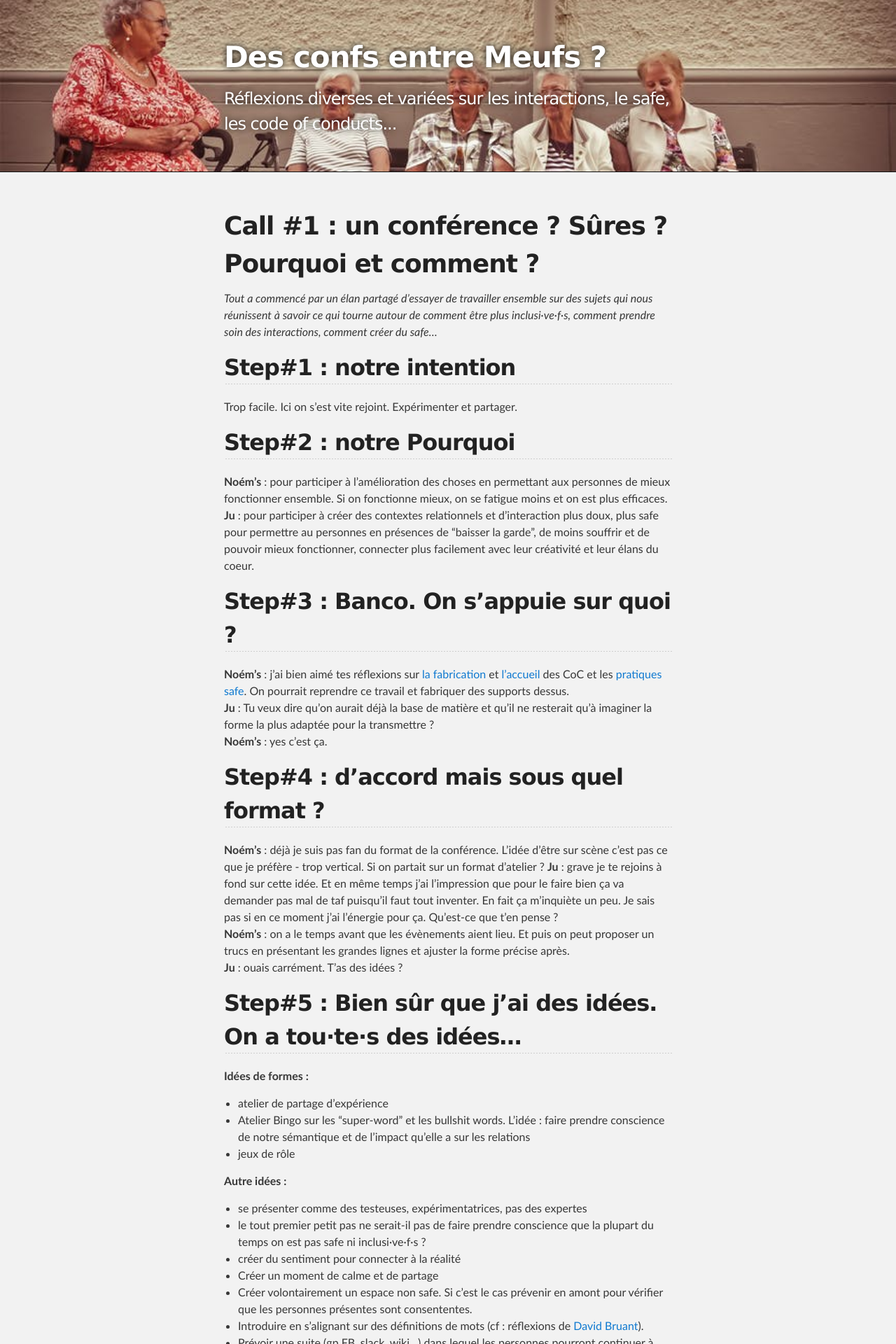
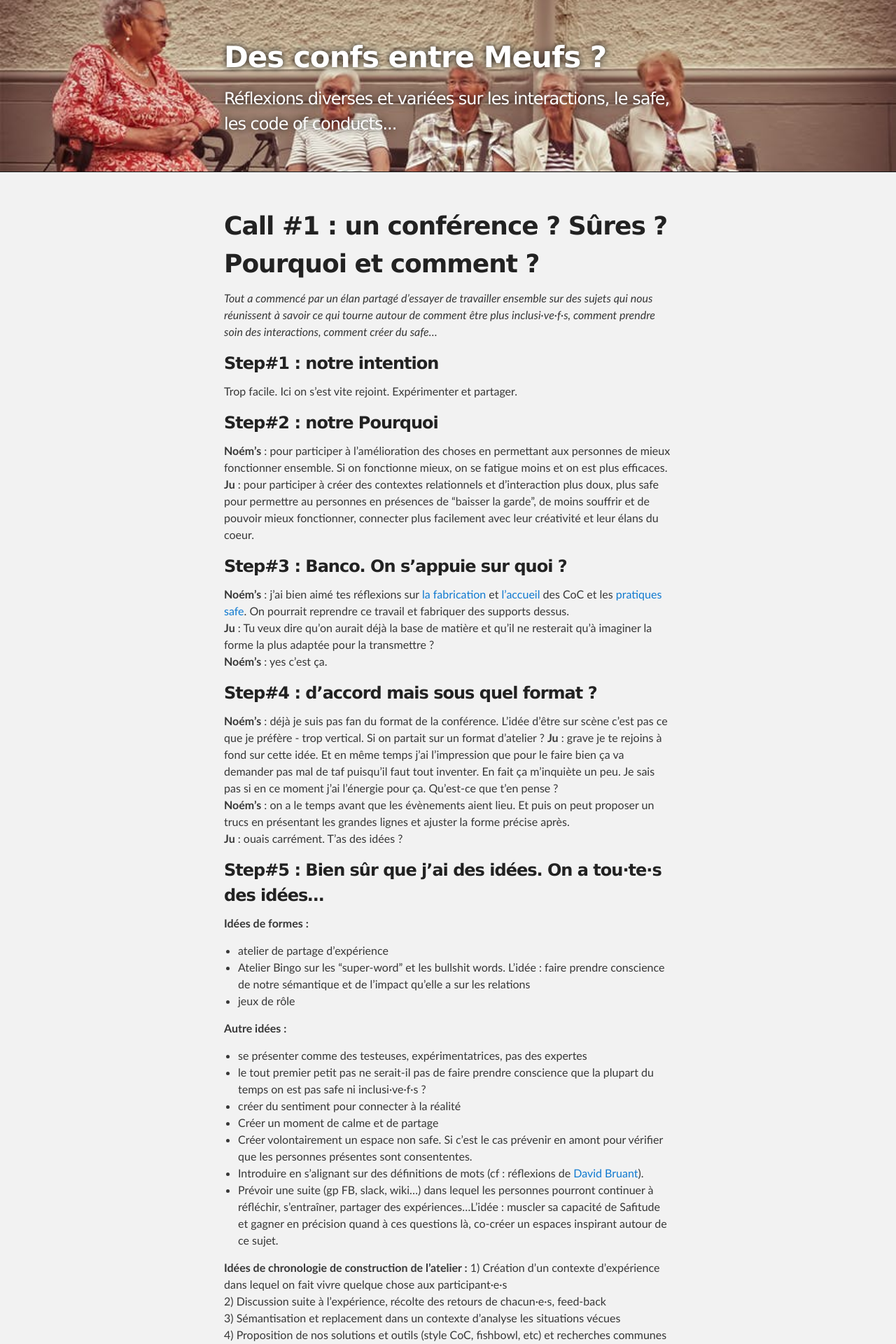
Before and after one commit to Julia-barbelane/des-conf-entre-meufs, a Jekyll site: the page built from compte-rendus-call/call-1.md, in a window 1280 px wide. Shown: the top 1920 px of the page at 70% size. Built offline with Jekyll 4.4.1, drawn with Linux system fonts in a browser that asks for light colours; our own code applies the rules of GitHub Pages for plain Markdown files.

```diff
--- a/compte-rendus-call/call-1.md
+++ b/compte-rendus-call/call-1.md
@@ -2,25 +2,25 @@
 
 *Tout a commencé par un élan partagé d'essayer de travailler ensemble sur des sujets qui nous réunissent à savoir ce qui tourne autour de comment être plus inclusi·ve·f·s, comment prendre soin des interactions, comment créer du safe...*
 
-## Step#1 : notre intention
+### Step#1 : notre intention
 Trop facile. Ici on s'est vite rejoint. Expérimenter et partager.
 
-## Step#2 : notre Pourquoi
+### Step#2 : notre Pourquoi
 **Noém's** : pour participer à l'amélioration des choses en permettant aux personnes de mieux fonctionner ensemble. Si on fonctionne mieux, on se fatigue moins et on est plus efficaces.
 **Ju** : pour participer à créer des contextes relationnels et d'interaction plus doux, plus safe pour permettre au personnes en présences de "baisser la garde", de moins souffrir et de pouvoir mieux fonctionner, connecter plus facilement avec leur créativité et leur élans du coeur.
 
-## Step#3 : Banco. On s'appuie sur quoi ?
+### Step#3 : Banco. On s'appuie sur quoi ?
 **Noém's** : j'ai bien aimé tes réflexions sur [la fabrication](https://github.com/Julia-barbelane/reflexions/blob/master/chantiers/code-of-conduct.md) et [l'accueil](https://github.com/Julia-barbelane/reflexions/blob/master/chantiers/CoC-pour-VS-contre.md) des CoC et les [pratiques safe](https://github.com/Julia-barbelane/reflexions/blob/master/chantiers/creer-un-cadre-de-collaboration-safe.md). On pourrait reprendre ce travail et fabriquer des supports dessus.
 **Ju** : Tu veux dire qu'on aurait déjà la base de matière et qu'il ne resterait qu'à imaginer la forme la plus adaptée pour la transmettre ?
 **Noém's** : yes c'est ça.
 
-## Step#4 : d'accord mais sous quel format ?
+### Step#4 : d'accord mais sous quel format ?
 **Noém's** : déjà je suis pas fan du format de la conférence. L'idée d'être sur scène c'est pas ce que je préfère - trop vertical. Si on partait sur un format d'atelier ?
 **Ju** : grave je te rejoins à fond sur cette idée. Et en même temps j'ai l'impression que pour le faire bien ça va demander pas mal de taf puisqu'il faut tout inventer. En fait ça m'inquiète un peu. Je sais pas si en ce moment j'ai l'énergie pour ça. Qu'est-ce que t'en pense ?
 **Noém's** : on a le temps avant que les évènements aient lieu. Et puis on peut proposer un trucs en présentant les grandes lignes et ajuster la forme précise après.
 **Ju** : ouais carrément. T'as des idées ?
 
-## Step#5 : Bien sûr que j'ai des idées. On a tou·te·s des idées...
+### Step#5 : Bien sûr que j'ai des idées. On a tou·te·s des idées...
 **Idées de formes :**
 - atelier de partage d'expérience
 - Atelier Bingo sur les "super-word" et les bullshit words. L'idée : faire prendre conscience de notre sémantique et de l'impact qu'elle a sur les relations
@@ -46,14 +46,14 @@ Trop facile. Ici on s'est vite rejoint. Expérimenter et partager.
 - Enoncer ses attentes / verbaliser ses besoins.
 - Faire l’expérience d’autres formats.
 
-## Inquiétudes :
+### Inquiétudes :
 - **Noems** : Cette posture de "déléguée à l'inclusion".
 En plus, le public des confs web a déjà beaucoup entendu parler de diversité et d'inclusion — il y a une fatigue sur ces sujets et ces mots trop employés.
 Ravie d'aborder le sujet mais pour un autre public que celui des conf web. (qui n’ont pas “[fait l’expérience de la minorité](http://www.liberation.fr/france/2018/01/28/christiane-taubira-il-est-temps-que-les-hommes-fassent-l-experience-de-la-minorite_1625775)”)
 
 - **Noems et Julia** : Valeurs affichées / valeurs réelles, en entreprises ou en conférences. Définir des intentions ne suffit pas, il faut les accompagner de réflexions individuelles, de moments d'échange, d'actions.
 
-## La prochaine fois
+### La prochaine fois
 - Un appel la semaine prochaine
 - **Noems** : Lecture des articles de David sur le consentement.
 Me renseigner sur les définitions et les usages de ces notions : environnement safe (traduction en FR ?) - CNV - agilité - bienveillance - consentement - attentes.
```
